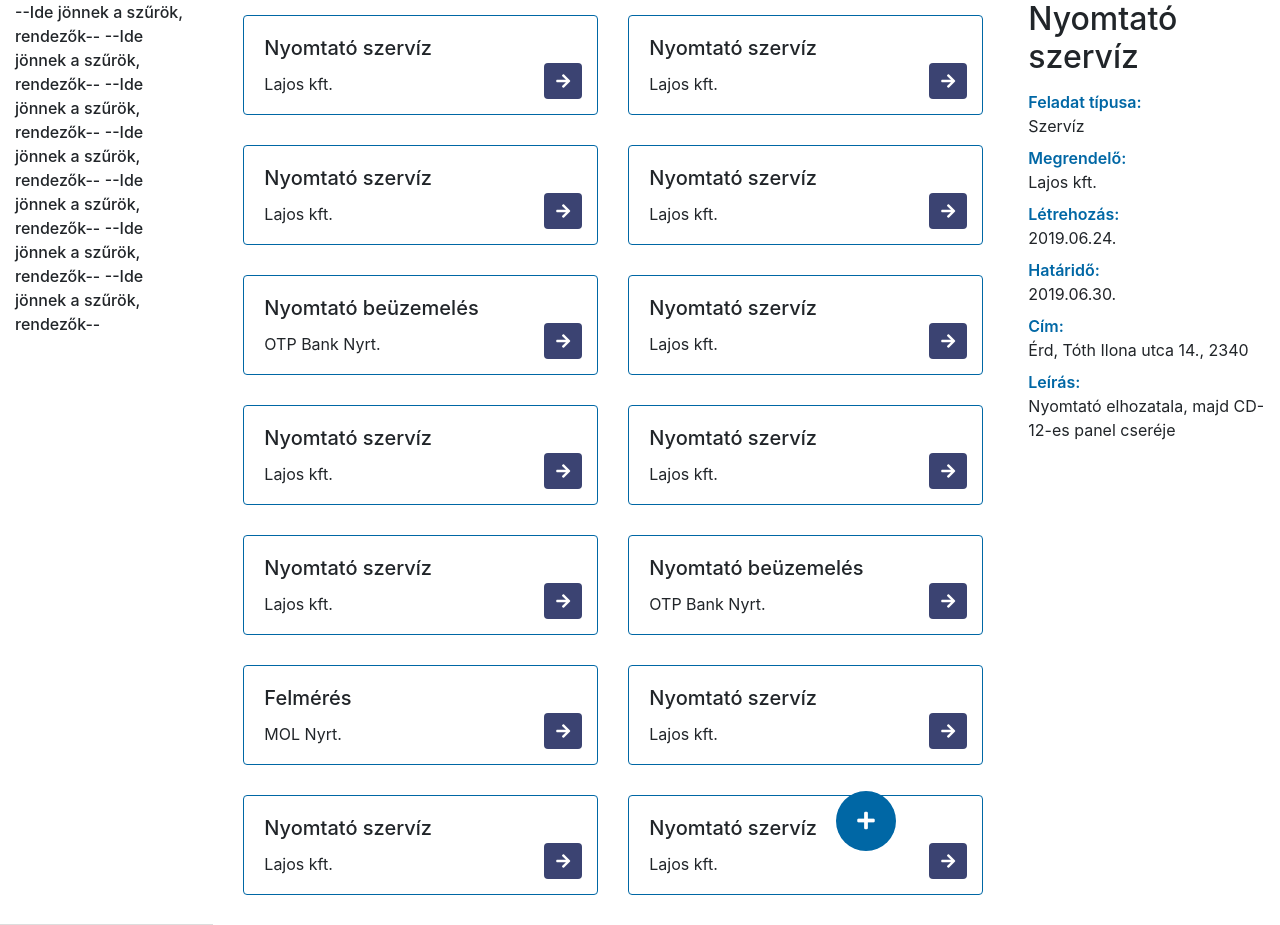
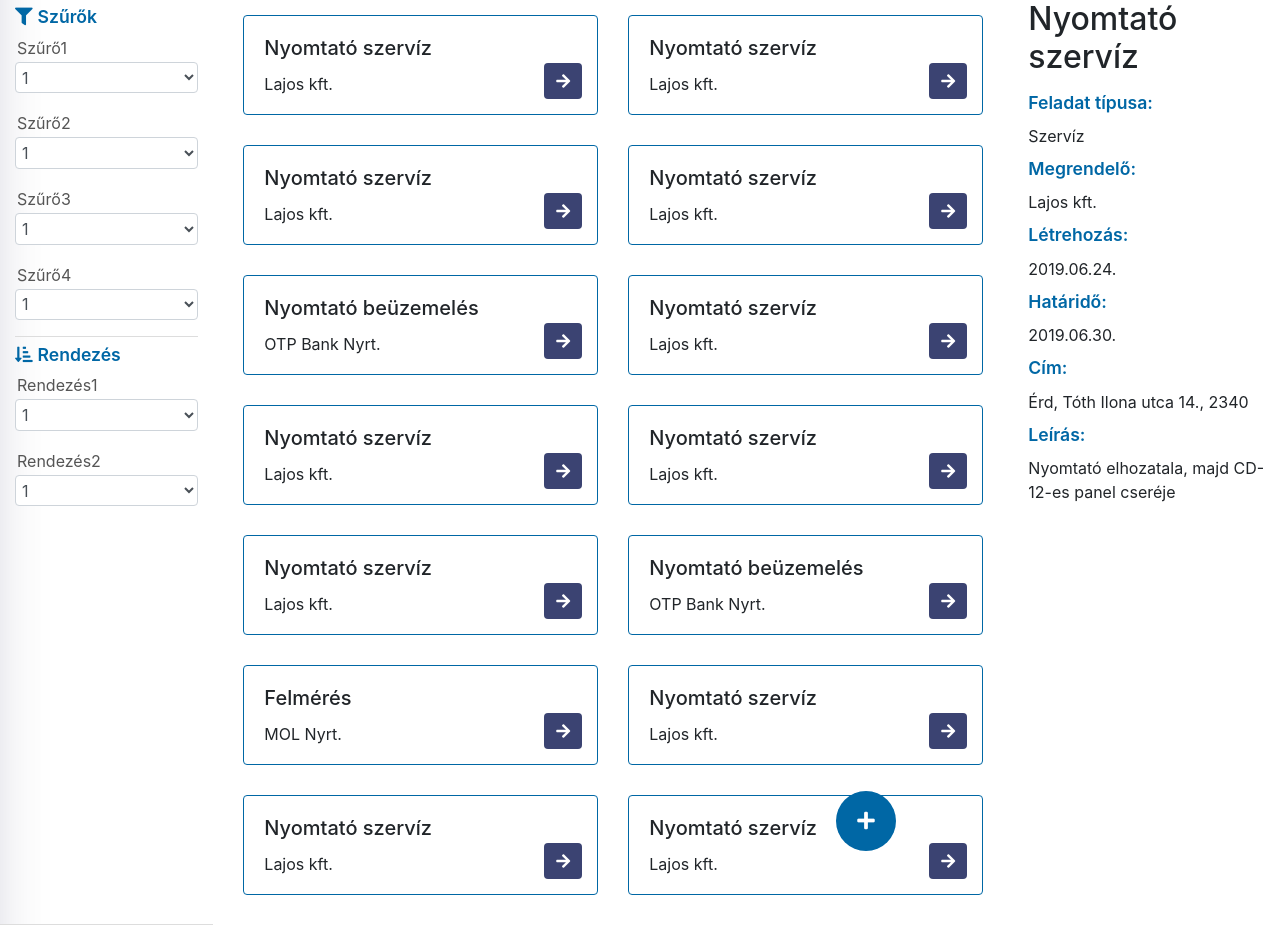
Before and after one commit to kosaaron/ssbs, a PHP site: page /feladatkezeles.html in a window 1280 px wide. Run offline with PHP 8.4, Linux system fonts and the light colour scheme.

Commit message:
Designing the filters

```diff
--- a/css/feladatkezeles.css
+++ b/css/feladatkezeles.css
@@ -53,7 +53,7 @@
 .title-text {
     color: #0067A5;
     font-weight: 600;
-    margin-bottom: 0em;
+    font-size: 1.1rem;
 }
 
 #tablemargin {
@@ -73,13 +73,35 @@
     border-bottom: 1px solid #ddd;
     box-shadow: 0 8px 4px rgba(255, 255, 255, 0.9);
     z-index: 800;
+    -webkit-box-shadow: inset 110px 0px 100px -180px #01043F;
+    -moz-box-shadow: inset 110px 0px 100px -180px #01043F;
+    box-shadow: inset 110px 0px 100px -180px #01043F;
 }
-
+.taskfilter-label{
+    color: #555;
+    margin: 2px;
+}
+.taskfilter{
+    padding: 2px;
+    height: calc(1.1em + 0.75rem + 2px);
+}
+.taskfilter-title{
+    color: #0067A5;
+    font-weight: 600;
+    margin-bottom: 0.4rem;
+    margin-top: 0.4rem;
+    font-size: 1.1rem;
+}
+.taskfilter-title i{
+    padding-right: 5px;
+}
 .filtered-table {
     padding: 0 0 0 0;
     overflow: hidden;
 }
-
 .filtered-table-fade {
     position: absolute;
 }
+.task-filters{
+    border-bottom: 1px solid #ddd;
+}
--- a/feladatkezeles.html
+++ b/feladatkezeles.html
@@ -13,13 +13,72 @@
 <body>
     <div id="tasks_manager" class="d-flex display-flex flex-row full-screen">
         <div class="flex-fill col-2 filter-box">
-            <h7>--Ide jönnek a szűrök, rendezők--</h7>
-            <h7>--Ide jönnek a szűrök, rendezők--</h7>
-            <h7>--Ide jönnek a szűrök, rendezők--</h7>
-            <h7>--Ide jönnek a szűrök, rendezők--</h7>
-            <h7>--Ide jönnek a szűrök, rendezők--</h7>
-            <h7>--Ide jönnek a szűrök, rendezők--</h7>
-            <h7>--Ide jönnek a szűrök, rendezők--</h7>
+            <div class="task-filters">
+                <h5 class="taskfilter-title"><i class="fas fa-filter"></i>Szűrők</h5>
+                <div class="form-group">
+                    <label class="taskfilter-label" for="exampleFormControlSelect1">Szűrő1</label>
+                    <select class="form-control taskfilter" id="exampleFormControlSelect1">
+                        <option>1</option>
+                        <option>2</option>
+                        <option>3</option>
+                        <option>4</option>
+                        <option>5</option>
+                    </select>
+                </div>
+                <div class="form-group">
+                    <label class="taskfilter-label" for="exampleFormControlSelect1">Szűrő2</label>
+                    <select class="form-control taskfilter" id="exampleFormControlSelect1">
+                        <option>1</option>
+                        <option>2</option>
+                        <option>3</option>
+                        <option>4</option>
+                        <option>5</option>
+                    </select>
+                </div>
+                <div class="form-group">
+                    <label class="taskfilter-label" for="exampleFormControlSelect1">Szűrő3</label>
+                    <select class="form-control taskfilter" id="exampleFormControlSelect1">
+                        <option>1</option>
+                        <option>2</option>
+                        <option>3</option>
+                        <option>4</option>
+                        <option>5</option>
+                    </select>
+                </div>
+                <div class="form-group">
+                    <label class="taskfilter-label" for="exampleFormControlSelect1">Szűrő4</label>
+                    <select class="form-control taskfilter" id="exampleFormControlSelect1">
+                        <option>1</option>
+                        <option>2</option>
+                        <option>3</option>
+                        <option>4</option>
+                        <option>5</option>
+                    </select>
+                </div>
+            </div>
+            <div class="task-orders">
+                <h5 class="taskfilter-title"><i class="fas fa-sort-amount-down-alt"></i>Rendezés</h5>
+                <div class="form-group">
+                    <label class="taskfilter-label" for="exampleFormControlSelect1">Rendezés1</label>
+                    <select class="form-control taskfilter" id="exampleFormControlSelect1">
+                        <option>1</option>
+                        <option>2</option>
+                        <option>3</option>
+                        <option>4</option>
+                        <option>5</option>
+                    </select>
+                </div>
+                <div class="form-group">
+                    <label class="taskfilter-label" for="exampleFormControlSelect1">Rendezés2</label>
+                    <select class="form-control taskfilter" id="exampleFormControlSelect1">
+                        <option>1</option>
+                        <option>2</option>
+                        <option>3</option>
+                        <option>4</option>
+                        <option>5</option>
+                    </select>
+                </div>
+            </div>
         </div>
         <div class="col-10 filtered-table display-flex flex-1">
             <button class="btn btn-primary fixedaddbutton"><i class="fas fa-plus"></i></button>
```
